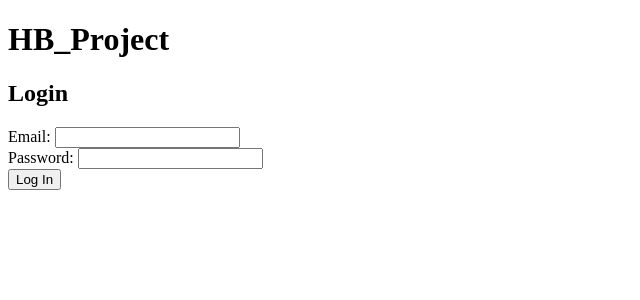
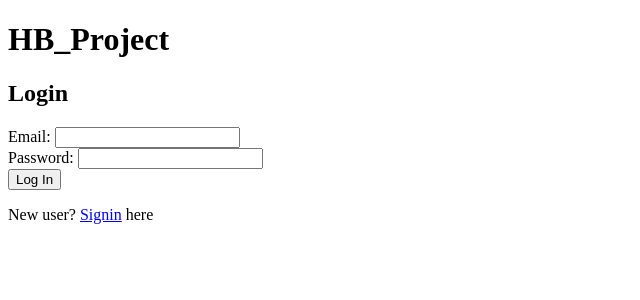
Before and after one commit to AmaPal09/HB_Final_Project, a Flask app: page /login in a window 1280 px wide. Shown: the top 300 px of the page, without its empty margins (0-640 px from the left). Run offline with Flask 2, Linux system fonts and the light colour scheme.

Commit message:
added changes to render a signin form

```diff
--- a/server.py
+++ b/server.py
@@ -54,11 +54,11 @@ def login_form():
 def user_login():
     """ Validate password and log user in"""
 
-    print("Entered /login POST route")
+    # print("Entered /login POST route")
     email = request.form.get("email")
-    print(email)
+    # print(email)
     password = request.form.get("password")
-    print(password)
+    # print(password)
 
     user = User.query.filter(User.user_email == email).first()
 
@@ -75,6 +75,26 @@ def user_login():
         return redirect("/")
 
 
+@app.route('/logout')
+def logout():
+    print(session)
+
+    if 'user_id' in session:
+        session.pop('user_id')
+        flash("Logged out")
+        print(session)
+
+    return redirect("/")
+
+
+@app.route('/signin', methods=['GET'])
+def user_signin():
+    """ Render form for user signin"""
+
+    return render_template("user_signin.html")
+
+
+
 if __name__ == "__main__":
     app.debug = True
     connect_to_db(app)
--- a/templates/login_form.html
+++ b/templates/login_form.html
@@ -14,6 +14,10 @@
             <button type="submit">Log In</button>
     </form>
 
+    <p>
+        New user? <a href="/signin">Signin</a> here
+    </p>
+
 
 
 
```
